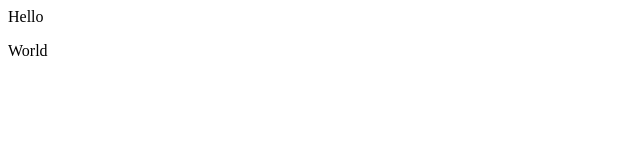
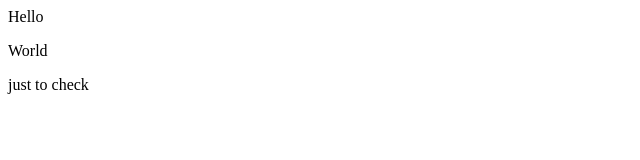
Before and after one commit to pgaspar0/Learning-repo2, a plain HTML site: page index.html in a window 1280 px wide. Shown: the full height of the page, 0-640 px from the left. Drawn offline with Linux system fonts and the light colour scheme.

Commit message:
added somthing

```diff
--- a/index.html
+++ b/index.html
@@ -1,2 +1,3 @@
 <div>Hello</div>
 <p>World</p>
+<p>just to check</p>
```
